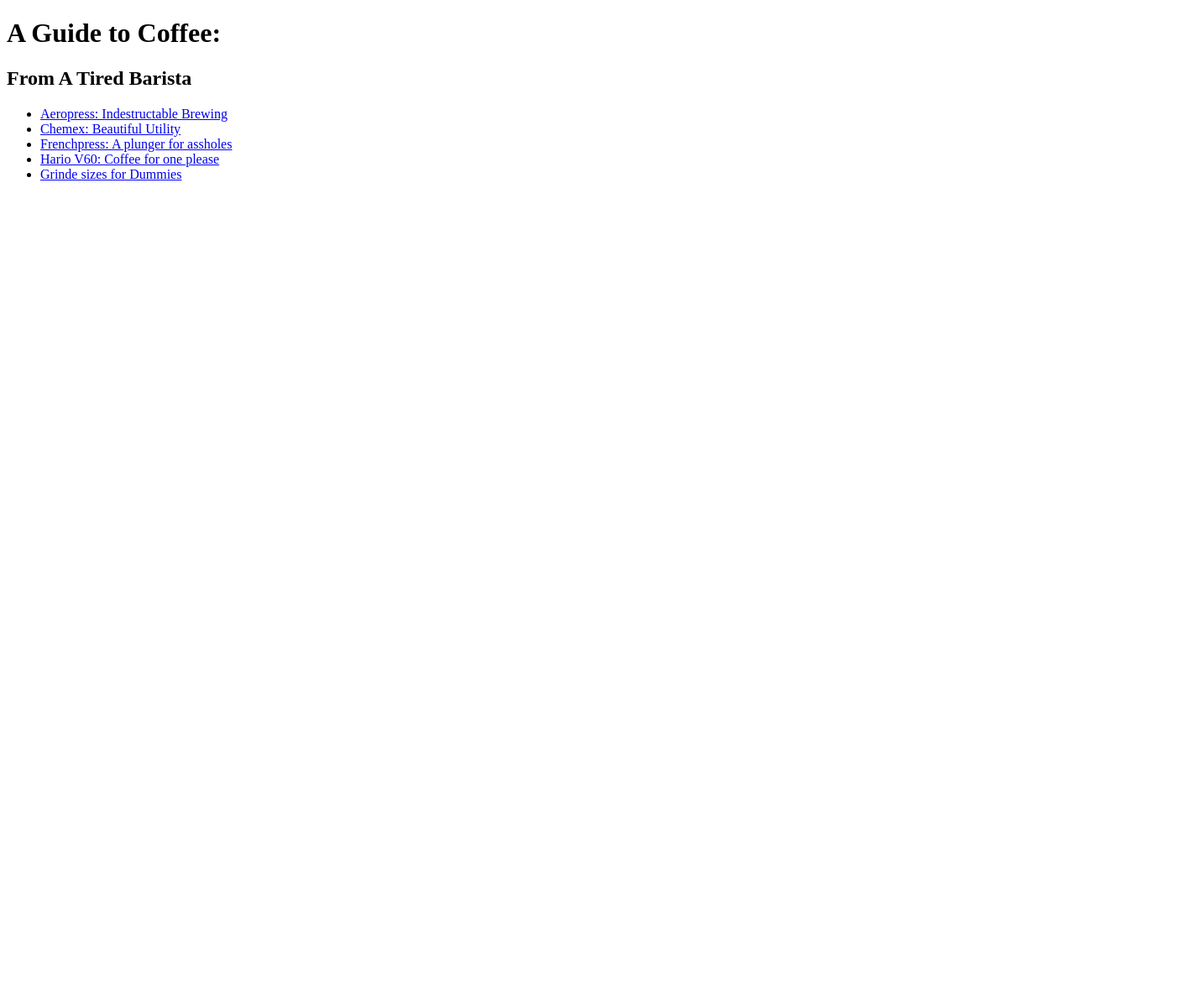
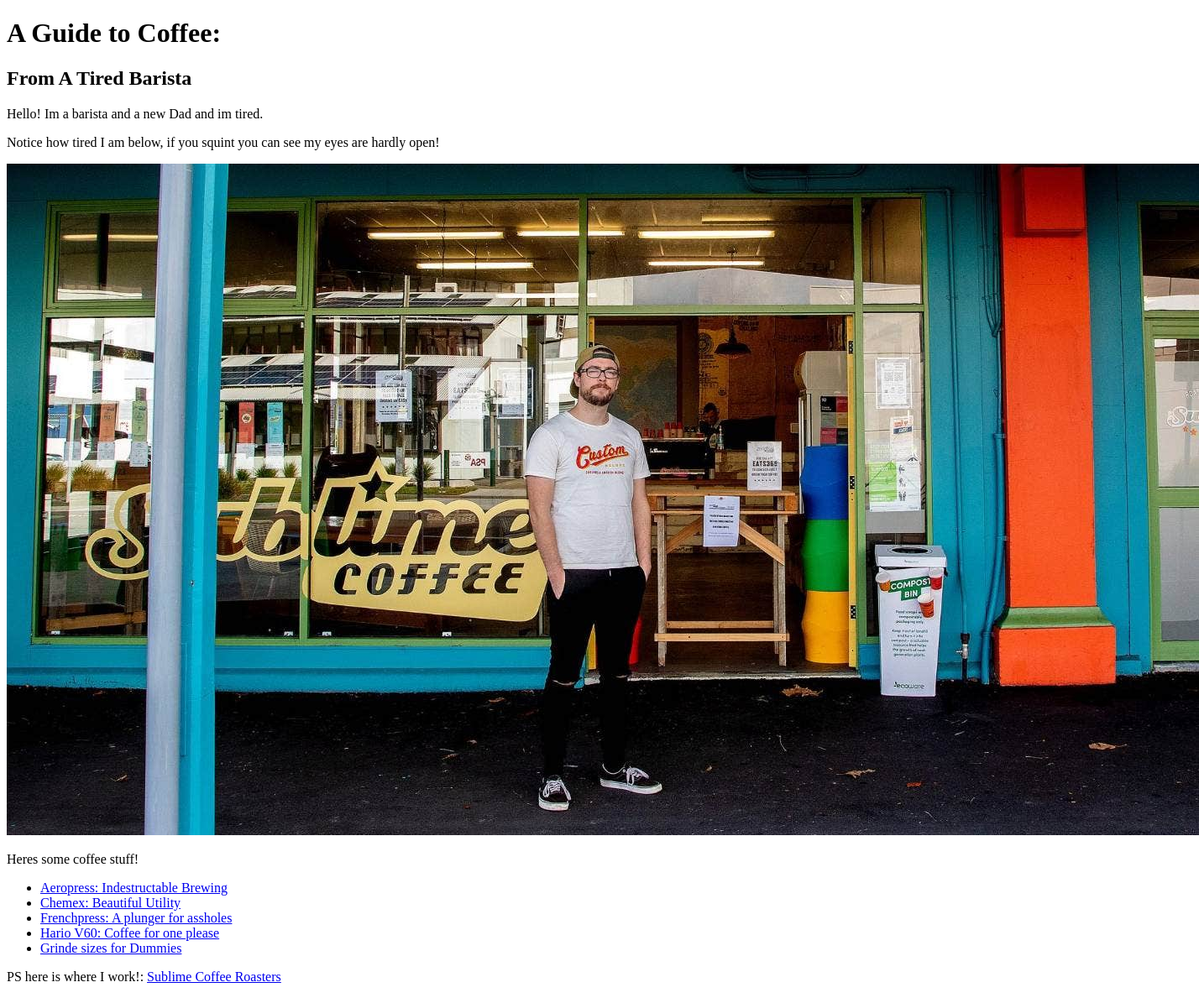
Before and after one commit to LukeJBarnett/pretentious-coffee, a plain HTML site: page index.html in a window 1280 px wide. Shown: the whole page at 84% size, 1428 px wide, since content can reach past the window. Before the commit the page ends 800 px from the top, so only its background shows below. Drawn offline with Linux system fonts and the light colour scheme.

Commit message:
fix typo on index.html link and add photo of me plus some text.

```diff
--- a/index.html
+++ b/index.html
@@ -6,15 +6,18 @@
     <body>
         <h1>A Guide to Coffee:</h1>
         <h2>From A Tired Barista</h2>
+        <p>Hello! Im a barista and a new Dad and im tired.</p>
+        <p>Notice how tired I am below, if you squint you can see my eyes are hardly open!</p>
+        <img src="img/luke-pic.jpg" alt="Luke, the caretaker of this website; standing infront of his coffee shop which he manages">
+        <p>Heres some coffee stuff!</p>
         <ul>
             <li><a href="recipes/aeropress.html">Aeropress: Indestructable Brewing</a></li>
             <li><a href="recipes/chemex.html">Chemex: Beautiful Utility</a></li>
             <li><a href="recipes/frenchpress.html">Frenchpress: A plunger for assholes</a></li>
-        <li><a href="recipes/v60.html">Hario V60: Coffee for one please</a></li>
+            <li><a href="recipes/v60.html">Hario V60: Coffee for one please</a></li>
             <li><a href="grindguide.html">Grinde sizes for Dummies</a></li>
-
         </ul>
-
+        <p>PS here is where I work!: <a href="https://www.sublimecoffeeroasters.co.nz">Sublime Coffee Roasters</a></p>
 
     </body>
     </head>
```
Also changed, not shown: img/luke-pic.jpg (added).
